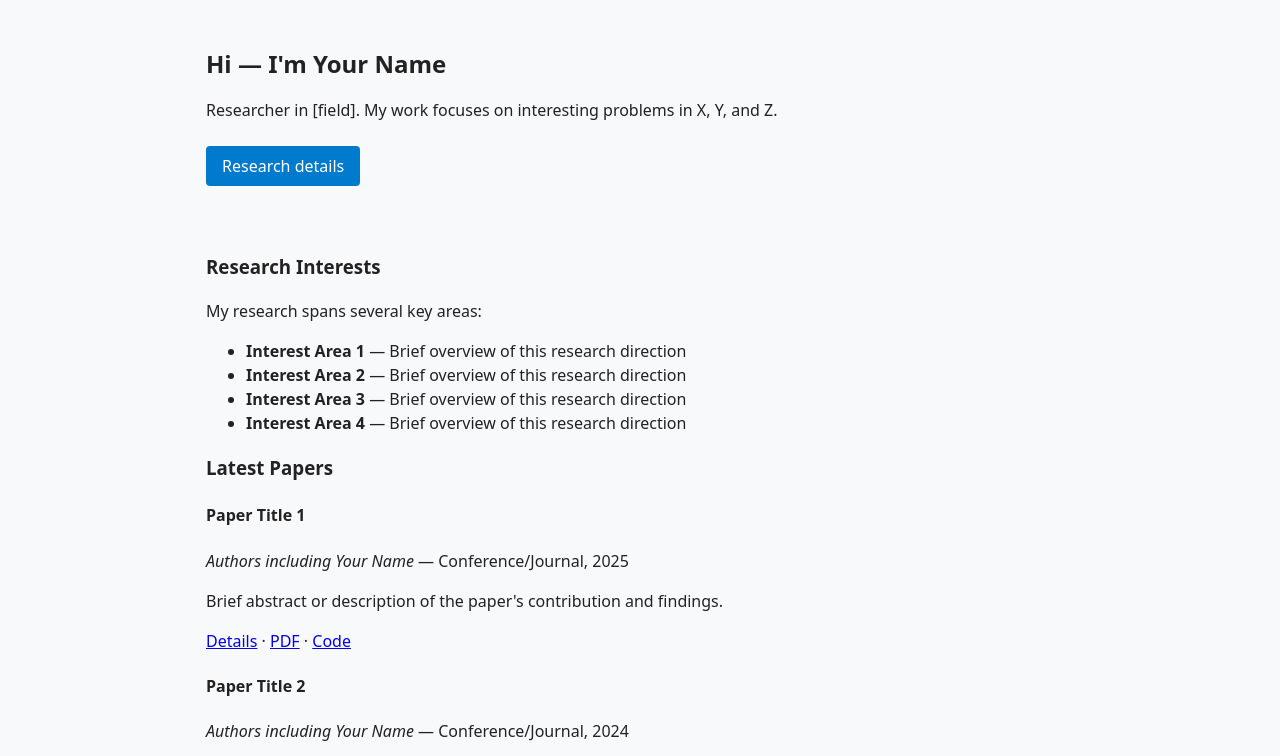
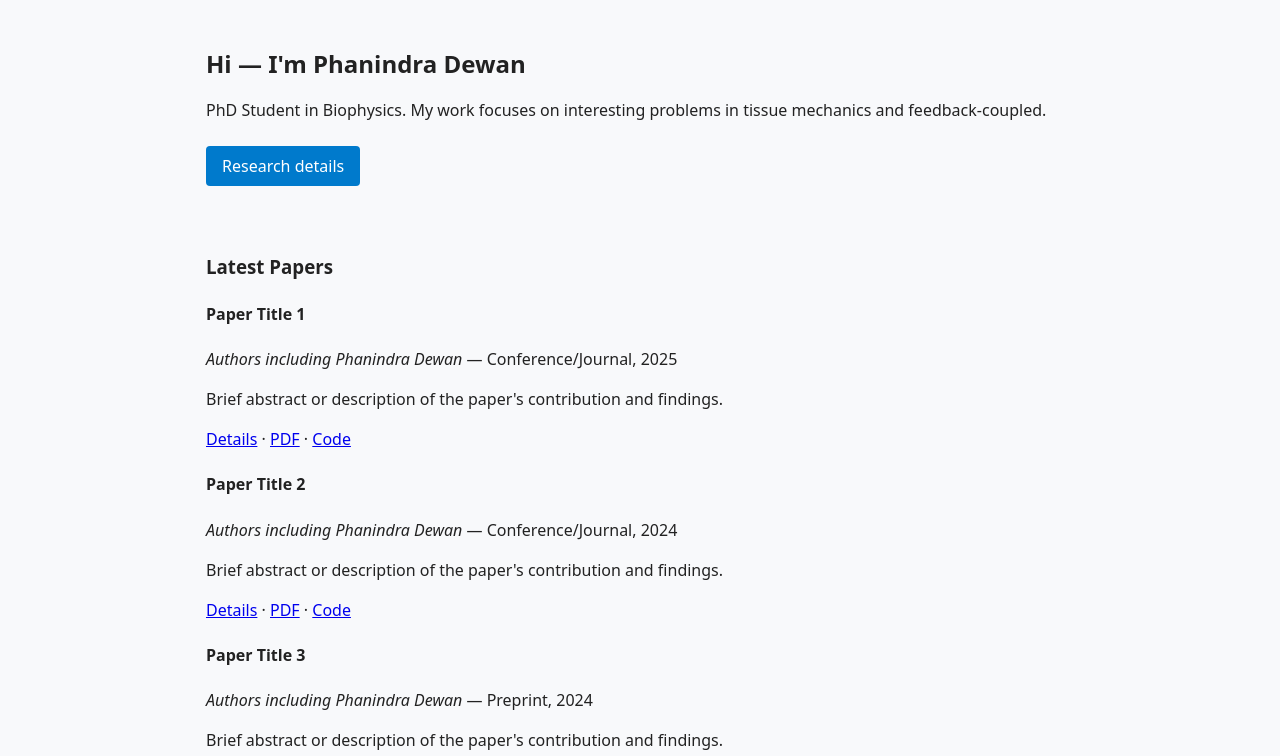
Before and after one commit to phannyd/webpage_try, a plain HTML site: page index.html in a window 1280 px wide. Shown: the part 126-882 px from the top of the page. Drawn offline with Linux system fonts and the light colour scheme.

Commit message:
Update personal information

```diff
--- a/assets/js/config.js
+++ b/assets/js/config.js
@@ -1,7 +1,7 @@
 // Personal information configuration
 const config = {
-  name: "Your Name",
-  email: "your.email@example.com",
-  field: "[field]",
-  institution: "Your Institution"
+  name: "Phanindra Dewan",
+  email: "phanindrad@iisc.ac.in",
+  field: "Biophysics",
+  institution: "Indian Institute of Science, Bengaluru, India"
 };
--- a/index.html
+++ b/index.html
@@ -24,11 +24,11 @@
   <main class="container">
     <section class="hero">
       <h2>Hi — I'm <span id="hero-name"></span></h2>
-      <p>Researcher in <span id="field"></span>. My work focuses on interesting problems in X, Y, and Z.</p>
+      <p>PhD Student in <span id="field"></span>. My work focuses on interesting problems in tissue mechanics and feedback-coupled.</p>
       <p><a class="cta" href="research.html">Research details</a></p>
     </section>
 
-    <section class="interests">
+    <!-- <section class="interests">
       <h3>Research Interests</h3>
       <p>My research spans several key areas:</p>
       <ul>
@@ -37,7 +37,7 @@
         <li><strong>Interest Area 3</strong> — Brief overview of this research direction</li>
         <li><strong>Interest Area 4</strong> — Brief overview of this research direction</li>
       </ul>
-    </section>
+    </section> -->
 
     <section class="latest-papers">
       <h3>Latest Papers</h3>
```
